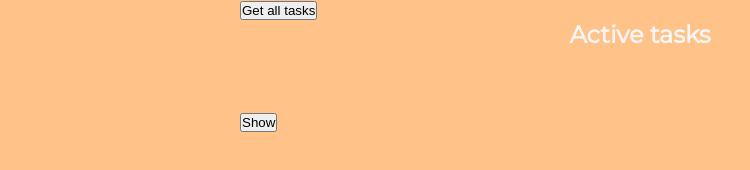
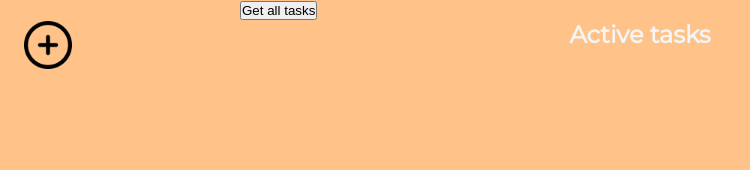
Before and after one commit to bciernia/ToDoApp, a website with bundled scripts: page public/index.html in a window 1280 px wide. Shown: the whole page, without its empty margins (0-750 px from the left). Built offline with nearby package versions, Linux system fonts and the light colour scheme; files whose address does not match are found by name.

Commit message:
added btn styles

```diff
--- a/public/index.html
+++ b/public/index.html
@@ -34,7 +34,7 @@
         <h2 style="text-align: center">Active tasks</h2>
         <ul class="current-task-list"></ul>
     </div>
-    <button class="btn-show-modal">Show</button>
+    <button class="btn btn-show-modal"><img src="images/add.png" alt="Add button" class="add-task-img"></button>
 </div>
 
 
--- a/public/style.css
+++ b/public/style.css
@@ -77,8 +77,8 @@ li {
     font-size: 1.5rem;
     border: none;
     cursor: pointer;
-    width: 2rem;
-    height: 2rem;
+    width: 2.25rem;
+    height: 2.25rem;
     transition: background-color .3s ease-in-out;
     border-radius: 50px;
 }
@@ -90,6 +90,10 @@ li {
 
 .btn-show-modal{
     position: absolute;
+    top: 1rem;
+    left: 1rem;
+    height: 4rem;
+    width: 4rem;
 }
 
 .current-task-list {
@@ -101,7 +105,6 @@ li {
     padding: 1rem 0;
     height: 85%;
     overflow-y: auto;
-    scrollbar-width: thin;
 }
 
 .task {
@@ -149,5 +152,13 @@ li {
 
 .task-is-finished{
     text-decoration: line-through;
-    text-decoration-thickness: 3px;
+    text-decoration-thickness: 1px;
 }
+
+.btn-img{
+    width: 1.225rem;
+}
+
+.add-task-img{
+    width: 3rem;
+}
```
